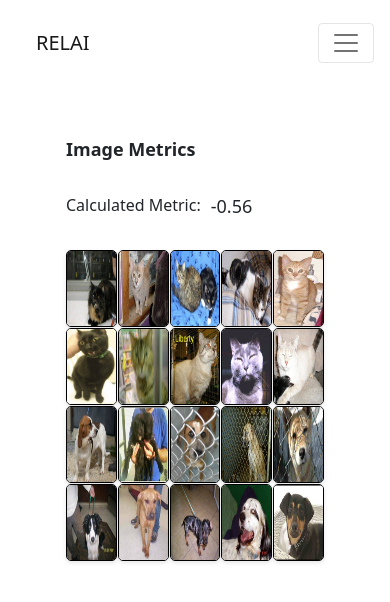
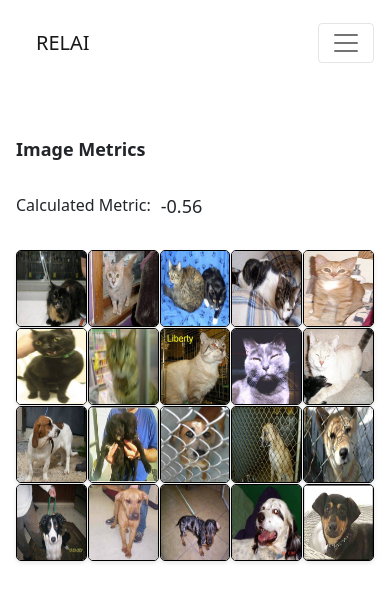
Before and after one commit to tarang1998/relai-frontend, a React (Create React App) app: page /problem2 in a window 390 px wide. Shown: the top 602 px of the page. Built offline with nearby package versions, Linux system fonts and the light colour scheme.

Commit message:
Remove padding

```diff
--- a/src/components/imageGallery/imageSelection.css
+++ b/src/components/imageGallery/imageSelection.css
@@ -88,6 +88,11 @@
 
 
 @media (max-width: 960px) {
+
+    .image-selection{
+        padding-left: 0px;
+        padding-right: 0px;
+    }
     .image-selection-container {
         gap: 2px;
     }
```
